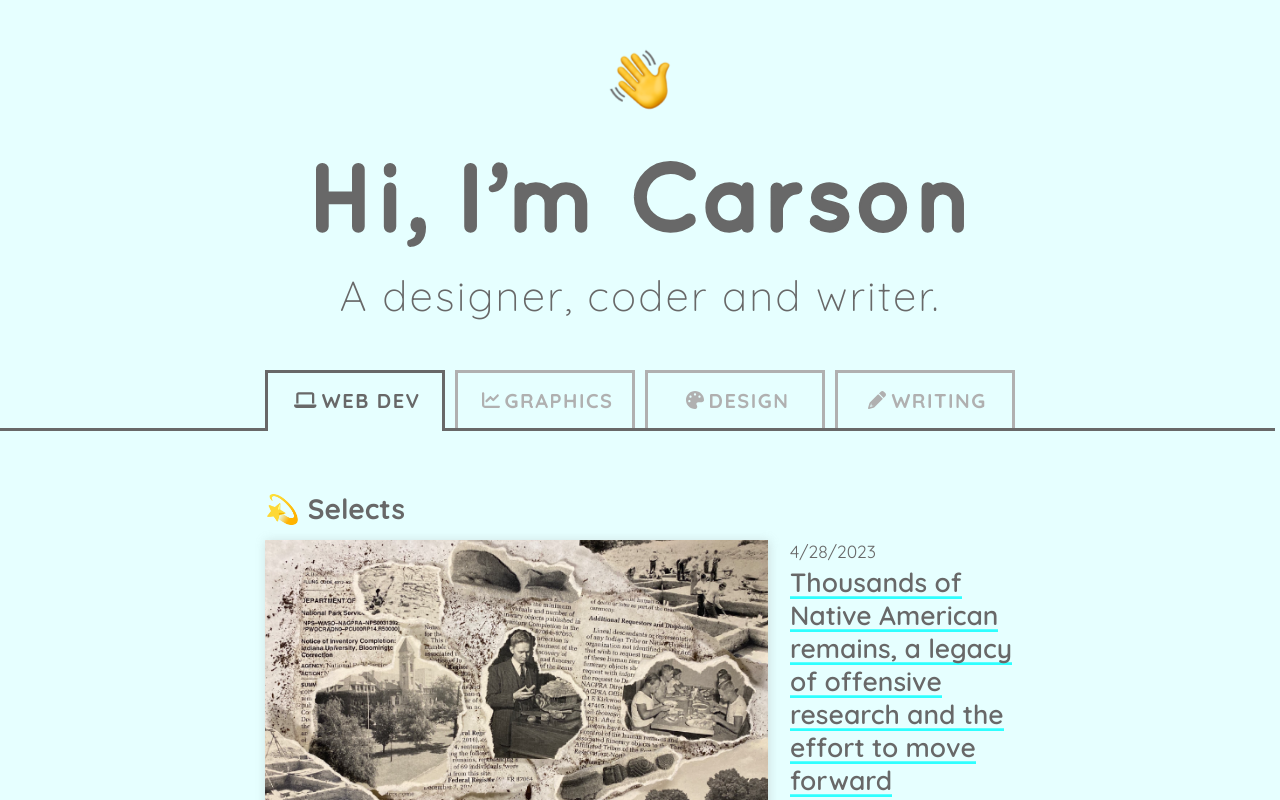
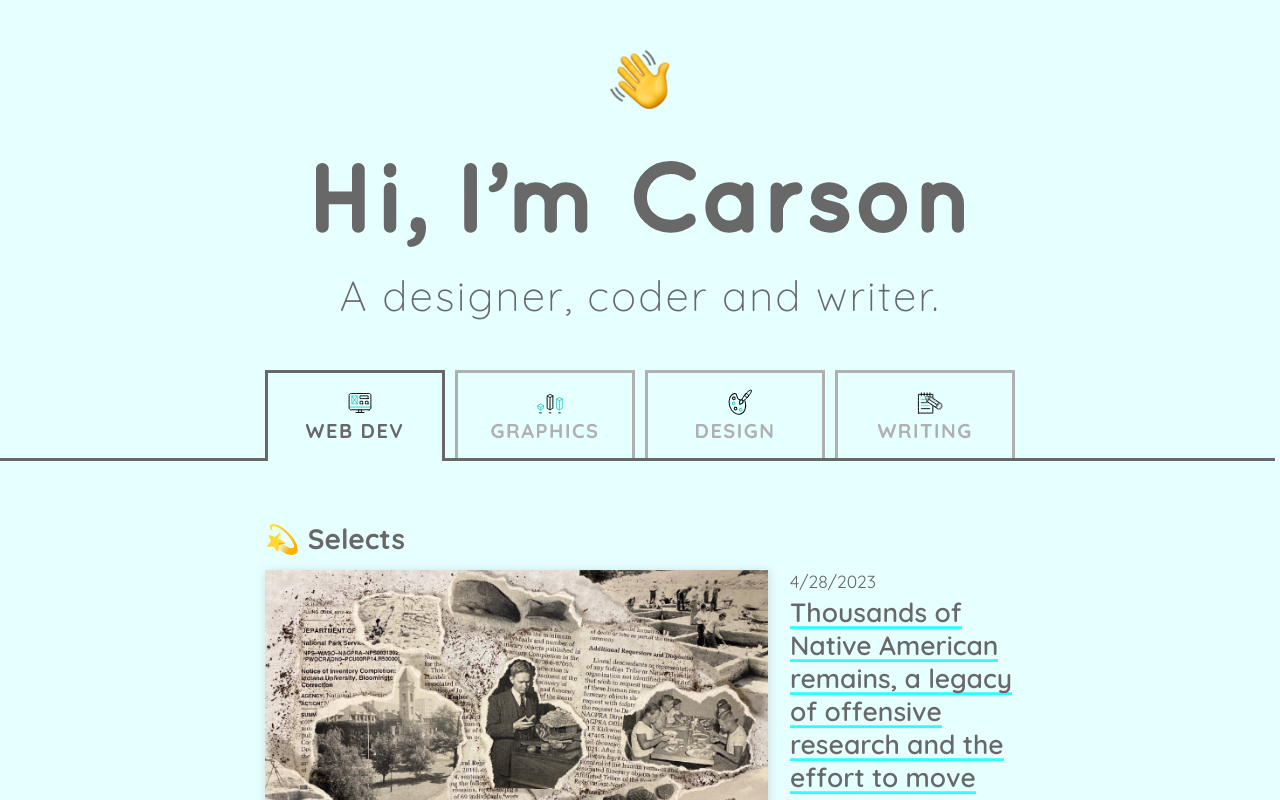
Before and after one commit to carsonology/carsonology.github.io, a React (Create React App) app: page / in a window 1280 px wide. Shown: the top 800 px of the page. Built offline with nearby package versions, Linux system fonts and the light colour scheme.

Commit message:
animated icons

```diff
--- /dev/null
+++ b/src/AnimatedIcon.js
@@ -0,0 +1,43 @@
+import Lottie from 'react-lottie';
+import anim_data_graphics from './animation-data/bar-chart.json'
+import anim_data_design from './animation-data/paint-palette.json'
+import anim_data_writing from './animation-data/notebook.json'
+import anim_data_dev from './animation-data/monitor.json'
+import { flatten } from 'lottie-colorify'
+
+
+function AnimatedIcon(props) {
+    const { name, animationStopped } = props
+
+    let anim_data = null
+
+    if (name == 'palette') {
+        anim_data = anim_data_design
+    } else if (name == 'chart') {
+        anim_data = anim_data_graphics
+    } else if (name == 'laptop') {
+        anim_data = anim_data_dev
+    } else if (name == 'pencil') {
+        anim_data = anim_data_writing
+    }
+
+    const defaultOptions = {
+        loop: true,
+        autoplay: true,
+        animationData: anim_data,
+        rendererSettings: {
+            preserveAspectRatio: 'xMidYMid meet'
+        }
+    };
+
+    return (
+        <Lottie
+            options={defaultOptions}
+            height={30}
+            width={40}
+            isStopped={animationStopped}
+        />
+    )
+}
+
+export default AnimatedIcon
--- a/src/Icon.js
+++ b/src/Icon.js
@@ -1,6 +1,7 @@
+import AnimatedIcon from './AnimatedIcon.js'
 
 function Icon(props) {
-    const { name } = props
+    const { name, animationStopped } = props
 
     return (
         <>
@@ -13,17 +14,8 @@ function Icon(props) {
             {name === 'envelope' && (
                 <svg xmlns="http://www.w3.org/2000/svg" viewBox="0 0 512 512"><path d="M48 64C21.5 64 0 85.5 0 112c0 15.1 7.1 29.3 19.2 38.4L236.8 313.6c11.4 8.5 27 8.5 38.4 0L492.8 150.4c12.1-9.1 19.2-23.3 19.2-38.4c0-26.5-21.5-48-48-48H48zM0 176V384c0 35.3 28.7 64 64 64H448c35.3 0 64-28.7 64-64V176L294.4 339.2c-22.8 17.1-54 17.1-76.8 0L0 176z" /></svg>
             )}
-            {name === 'palette' && (
-                <svg xmlns="http://www.w3.org/2000/svg" viewBox="0 0 512 512"><path d="M512 256c0 .9 0 1.8 0 2.7c-.4 36.5-33.6 61.3-70.1 61.3H344c-26.5 0-48 21.5-48 48c0 3.4 .4 6.7 1 9.9c2.1 10.2 6.5 20 10.8 29.9c6.1 13.8 12.1 27.5 12.1 42c0 31.8-21.6 60.7-53.4 62c-3.5 .1-7 .2-10.6 .2C114.6 512 0 397.4 0 256S114.6 0 256 0S512 114.6 512 256zM128 288c0-17.7-14.3-32-32-32s-32 14.3-32 32s14.3 32 32 32s32-14.3 32-32zm0-96c17.7 0 32-14.3 32-32s-14.3-32-32-32s-32 14.3-32 32s14.3 32 32 32zM288 96c0-17.7-14.3-32-32-32s-32 14.3-32 32s14.3 32 32 32s32-14.3 32-32zm96 96c17.7 0 32-14.3 32-32s-14.3-32-32-32s-32 14.3-32 32s14.3 32 32 32z" /></svg>
-            )}
-            {name === 'chart' && (
-                <svg xmlns="http://www.w3.org/2000/svg" viewBox="0 0 512 512"><path d="M64 64c0-17.7-14.3-32-32-32S0 46.3 0 64V400c0 44.2 35.8 80 80 80H480c17.7 0 32-14.3 32-32s-14.3-32-32-32H80c-8.8 0-16-7.2-16-16V64zm406.6 86.6c12.5-12.5 12.5-32.8 0-45.3s-32.8-12.5-45.3 0L320 210.7l-57.4-57.4c-12.5-12.5-32.8-12.5-45.3 0l-112 112c-12.5 12.5-12.5 32.8 0 45.3s32.8 12.5 45.3 0L240 221.3l57.4 57.4c12.5 12.5 32.8 12.5 45.3 0l128-128z" /></svg>
-            )}
-            {name === 'laptop' && (
-                <svg xmlns="http://www.w3.org/2000/svg" viewBox="0 0 640 512"><path d="M128 32C92.7 32 64 60.7 64 96V352h64V96H512V352h64V96c0-35.3-28.7-64-64-64H128zM19.2 384C8.6 384 0 392.6 0 403.2C0 445.6 34.4 480 76.8 480H563.2c42.4 0 76.8-34.4 76.8-76.8c0-10.6-8.6-19.2-19.2-19.2H19.2z" /></svg>
-            )}
-            {name === 'pencil' && (
-                <svg xmlns="http://www.w3.org/2000/svg" viewBox="0 0 512 512"><path d="M421.7 220.3l-11.3 11.3-22.6 22.6-205 205c-6.6 6.6-14.8 11.5-23.8 14.1L30.8 511c-8.4 2.5-17.5 .2-23.7-6.1S-1.5 489.7 1 481.2L38.7 353.1c2.6-9 7.5-17.2 14.1-23.8l205-205 22.6-22.6 11.3-11.3 33.9 33.9 62.1 62.1 33.9 33.9zM96 353.9l-9.3 9.3c-.9 .9-1.6 2.1-2 3.4l-25.3 86 86-25.3c1.3-.4 2.5-1.1 3.4-2l9.3-9.3H112c-8.8 0-16-7.2-16-16V353.9zM453.3 19.3l39.4 39.4c25 25 25 65.5 0 90.5l-14.5 14.5-22.6 22.6-11.3 11.3-33.9-33.9-62.1-62.1L314.3 67.7l11.3-11.3 22.6-22.6 14.5-14.5c25-25 65.5-25 90.5 0z" /></svg>
+            {['chart', 'palette', 'laptop', 'pencil'].includes(name) && (
+                <AnimatedIcon name={name} animationStopped={animationStopped} />
             )}
         </>
     )
```
